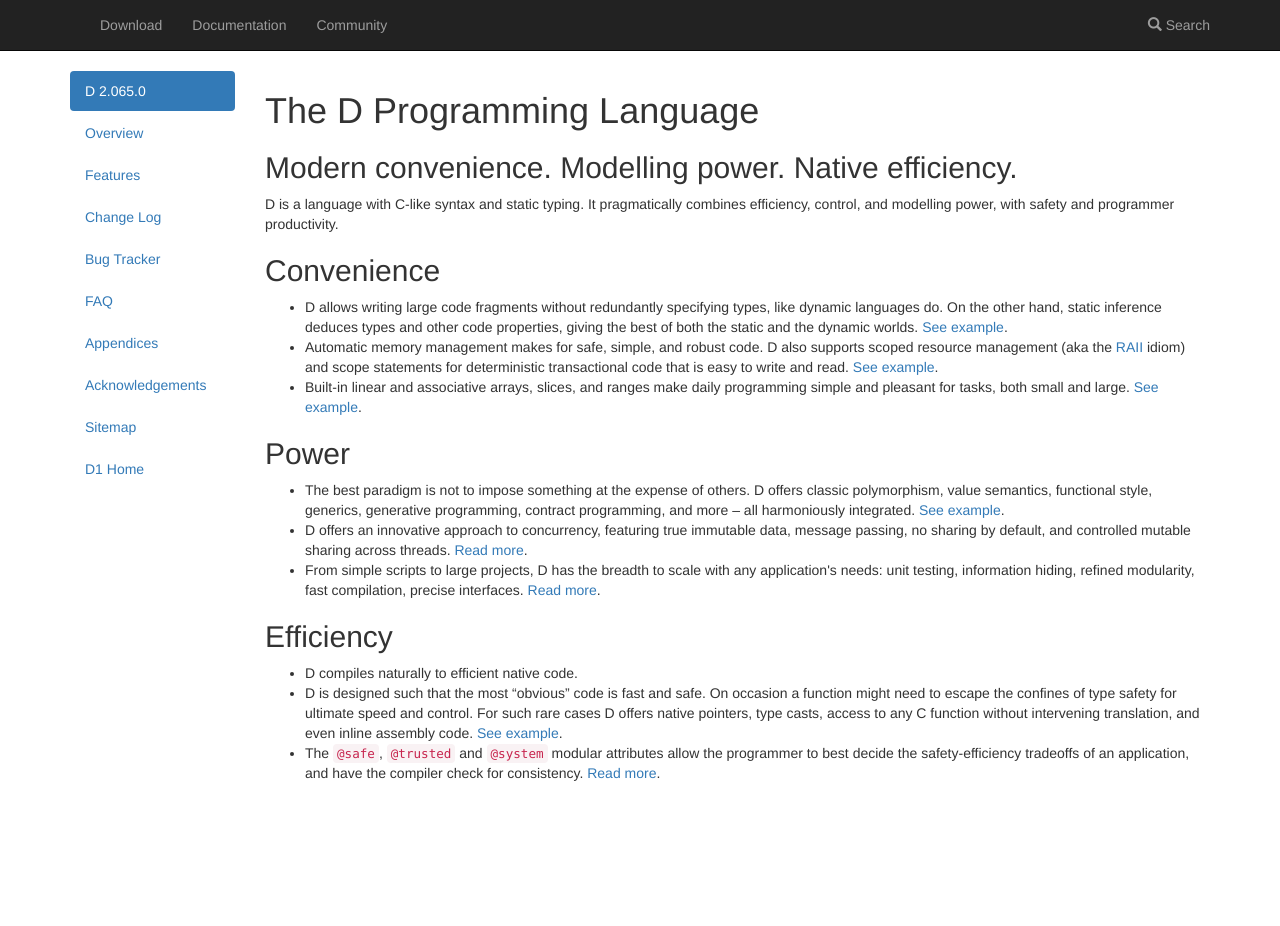
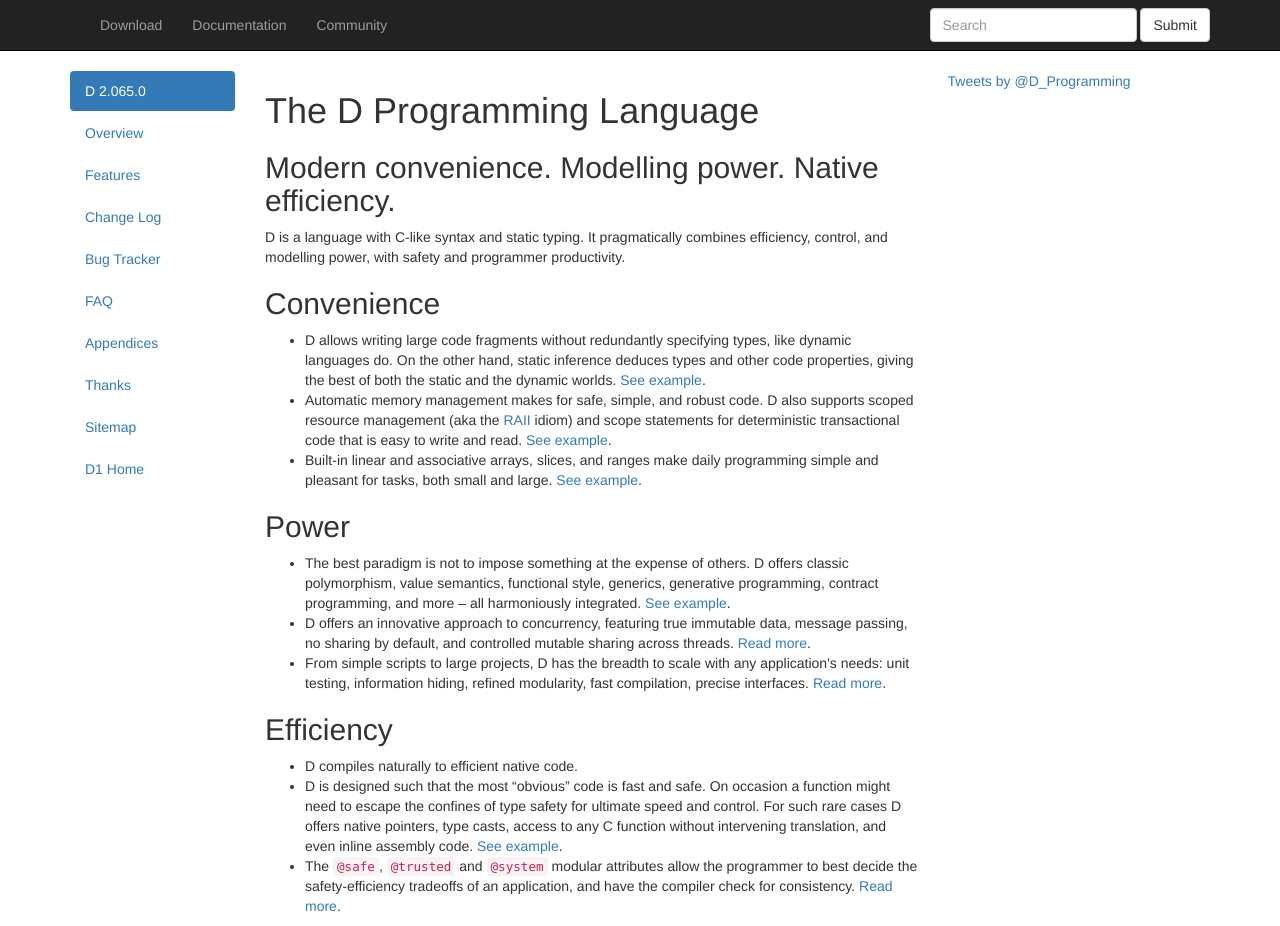
Before and after one commit to w0rp/new-dlang.org, a Django app: page / in a window 1280 px wide. Before the commit the page ends 781 px from the top, so only its background shows below. Run offline with Django 3.2, Linux system fonts and the light colour scheme; some libraries are stand-ins or nearby versions.

Commit message:
Add the twitter module and a title. Make the search thing a form so it can be used without JavaScript on larger devices.

```diff
--- a/templates/base.htm
+++ b/templates/base.htm
@@ -29,17 +29,27 @@
                 <li><a href="#">Documentation</a></li>
                 <li><a href="#">Community</a></li>
               </ul>
-              <ul class="nav navbar-nav navbar-right">
-                <li><a href="#"><span class="glyphicon glyphicon-search"></span> Search</a></li>
-              </ul>
+              <form class="navbar-form navbar-right">
+                <div class="form-group">
+                  <input type="text" class="form-control" placeholder="Search">
+                </div>
+                <button class="btn btn-default">Submit</button>
+              </form>
             </div>
           </div>
         </div>
       </div>
     </nav>
+    <!--
+      This container is 3 column on the largest devices,
+      the same but a little smaller on medium,
+      goes 2 column on small devices,
+      and goes down to just the 1 column on extra
+      small devices.
+    -->
     <div class="container page-center">
       <div class="row">
-        <div class="col-md-2 nav-column">
+        <div class="hidden-xs col-sm-2 col-md-2 nav-column">
           <nav>
             <ul class="nav nav-pills nav-stacked">
               <li class="active"><a href="/">D 2.065.0</a></li>
@@ -49,16 +59,21 @@
               <li><a href="#">Bug Tracker</a></li>
               <li><a href="#">FAQ</a></li>
               <li><a href="#">Appendices</a></li>
-              <li><a href="#">Acknowledgements</a></li>
+              <li><a href="#">Thanks</a></li>
               <li><a href="#">Sitemap</a></li>
               <li><a href="#">D1 Home</a></li>
             </ul>
           </nav>
         </div>
-        <div class="col-md-10">
+        <div class="col-sm-10 col-md-7">
           <article>
             {% block content %}{% endblock %}
           </article>
+        </div>
+        <div class="hidden-xs hidden-sm col-md-3">
+          <aside>
+            {% block extra-sidebar %}{% endblock %}
+          </aside>
         </div>
       </div>
     </div>
--- a/templates/index.htm
+++ b/templates/index.htm
@@ -1,4 +1,10 @@
 {% extends "base.htm" %}
+
+{% block head %}
+  {{block.super}}
+
+  <title>The D Programming Language</title>
+{% endblock %}
 
 {% block content %}
   <h1>The D Programming Language</h1>
@@ -78,3 +84,10 @@
     </li>
   </ul>
 {% endblock %}
+
+{% block extra-sidebar %}
+  <div id="twitter">
+  <a class="twitter-timeline" data-dnt="true" href="https://twitter.com/D_Programming" data-widget-id="358057551562162176">Tweets by @D_Programming</a>
+  <script>!function(d,s,id){var js,fjs=d.getElementsByTagName(s)[0],p=/^http:/.test(d.location)?'http':'https';if(!d.getElementById(id)){js=d.createElement(s);js.id=id;js.src=p+"://platform.twitter.com/widgets.js";fjs.parentNode.insertBefore(js,fjs);}}(document,"script","twitter-wjs");</script>
+  </div>
+{% endblock %}
```
Also changed, not shown: 1 other file.
